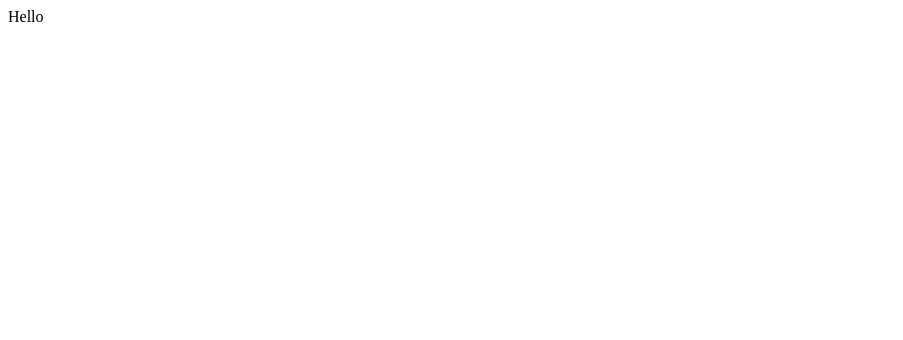
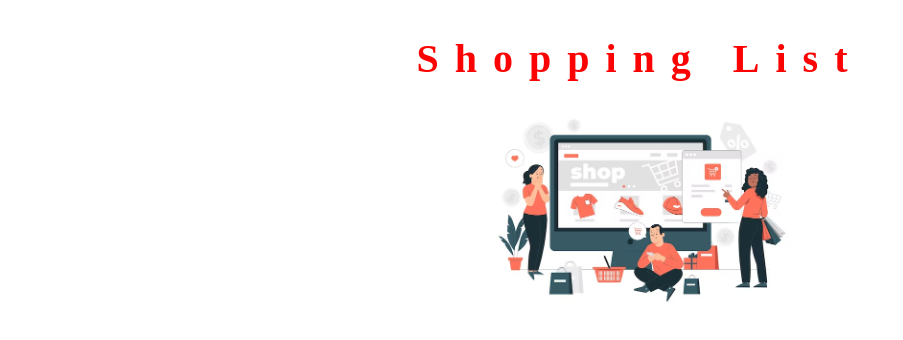
Before and after one commit to Priyankaadev/Shopping-List, a React (Vite) app: page / in a window 1280 px wide. Shown: the top 340 px of the page, without its empty margins (0-903 px from the left). Built offline with nearby package versions, Linux system fonts and the light colour scheme.

Commit message:
added header to shopping list

```diff
--- a/src/App.css
+++ b/src/App.css
@@ -0,0 +1,3 @@
+:root{
+    --dark-orange : #fc0303;
+}
--- a/src/App.jsx
+++ b/src/App.jsx
@@ -1,11 +1,13 @@
 import './App.css'
+import ShoppingList from './components/ShoppingList/ShoppingList'
 
 function App() {
 
 
   return (
     <>
-   Hello
+    <ShoppingList/>
+
     </>
   )
 }
--- /dev/null
+++ b/src/components/Header/Header.css
@@ -0,0 +1,22 @@
+.header-wrapper{
+    display: flex;
+    flex-direction: column;
+    justify-content: center;
+    align-items: center;
+}
+
+.header-text{
+   letter-spacing: 1rem;
+   font-size: 2.5rem;
+   color: var(--dark-orange);
+}
+
+.header-image-wrapper{
+height: 300px;
+width: 300px;
+}
+
+.header-image{
+    max-width: 100%;
+    max-height: 100%;
+}
--- /dev/null
+++ b/src/components/Header/Header.jsx
@@ -0,0 +1,22 @@
+import HeaderImage from '../../assets/header_images.avif'
+import './Header.css';
+
+function Header(){
+    return(
+        <div className="header-wrapper">
+
+        <h1 className="header-text">
+        Shopping List
+        </h1>
+<div className='header-image-wrapper'>
+        <img
+        className="header-image"
+        src={HeaderImage}
+        />
+</div>
+        </div>
+    )
+
+}
+
+export default Header;
--- /dev/null
+++ b/src/components/ShoppingList/ShoppingList.jsx
@@ -0,0 +1,10 @@
+import Header from "../Header/Header";
+
+function ShoppingList(){
+    return (
+        <>
+        <Header />
+        </>
+    )
+}
+export default ShoppingList;
```
Also changed, not shown: src/assets/header_images.avif (added).
